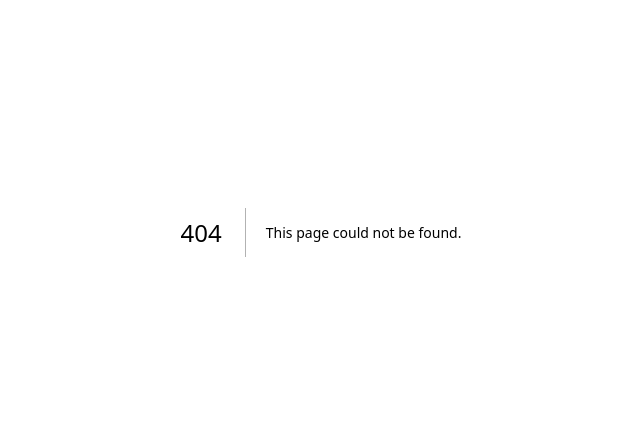
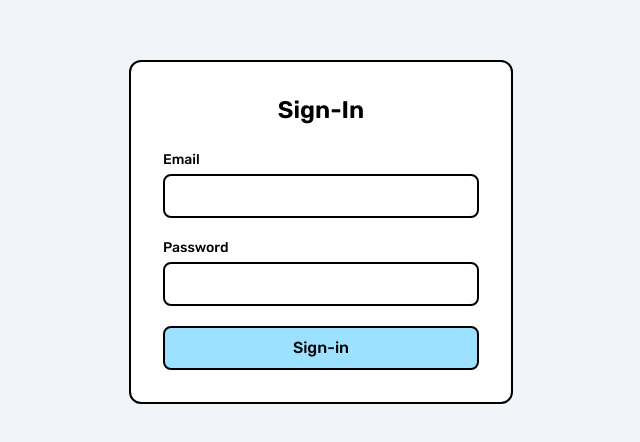
Before and after one commit to JShalma/Links-Database, a Next.js app: page /login in a window 1280 px wide. Before the commit this address had no page. Shown: the part 168-610 px from the top of the page, without its empty margins (319-959 px from the left). Built offline with nearby package versions, Linux system fonts and the light colour scheme.

Commit message:
Create login-page

```diff
--- /dev/null
+++ b/src/app/login/page.tsx
@@ -0,0 +1,31 @@
+export default function LoginPage(){
+    return (
+        <>
+            <div className="flex justify-center items-center min-h-screen bg-[var(--bg-300)]">
+                <div className="w-full max-w-sm bg-white p-8 rounded-xl black-border">
+                    <h1 className="text-2xl font-semibold text-center mb-6">Sign-In</h1>
+                    <form className="space-y-5">
+                        <div>
+                            <label className="block text-sm font-medium mb-1"> Email </label>
+                            <input
+                                type="email"
+                                className="w-full px-3 py-2 black-border rounded-lg focus:outline-none focus:ring focus:ring-blue-300"
+                            />
+                        </div>
+                        <div>
+                            <label className="block text-sm font-medium mb-1"> Password </label>
+                            <input
+                                type="password"
+                                className="w-full px-3 py-2 black-border rounded-lg focus:outline-none focus:ring focus:ring-blue-300"
+                                placeholder=""
+                            />
+                        </div>
+                        <button type="submit" className="w-full bg-[var(--blue)] hover:bg-[var(--pink)] black-border py-2 rounded-lg font-medium">
+                            Sign-in
+                        </button>
+                    </form>
+                </div>
+            </div>
+        </>
+    );
+}
```
